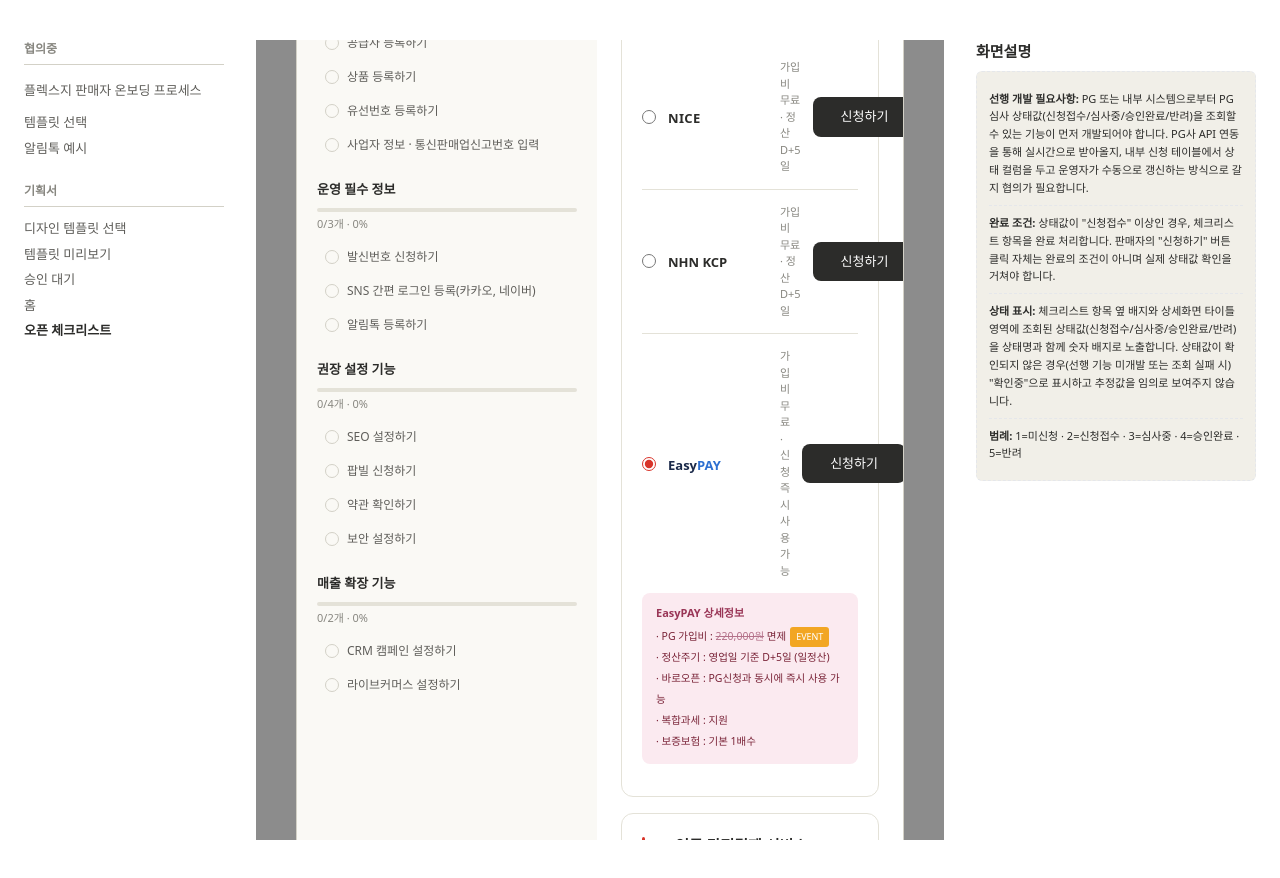
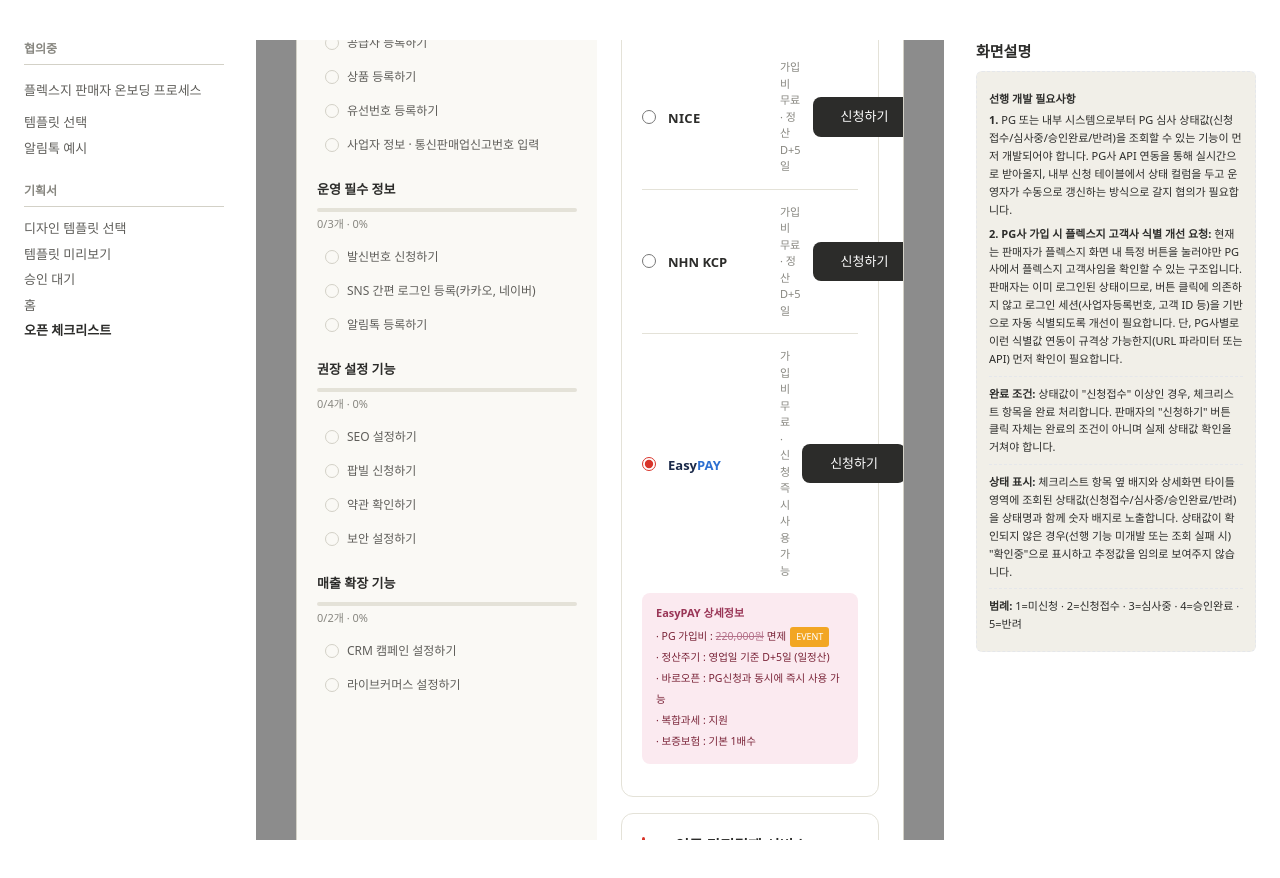
Before and after one commit to WEED-Convergence/WEED-Convergence-FLEXG-onboarding-HYESUN-2026-08, a Next.js app: page /open-checklist-popup in a window 1280 px wide. Built offline with nearby package versions, Linux system fonts and the light colour scheme.

Commit message:
PG 신청하기 화면설명 선행 개발 필요사항에 2번(고객사 식별 개선 요청) 항목 추가
기존 내용은 1번으로 유지하고 번호 매긴 리스트 구조로 확장.

```diff
--- a/src/app/ProcessOverview.tsx
+++ b/src/app/ProcessOverview.tsx
@@ -2,7 +2,9 @@
 
 import { usePathname } from "next/navigation";
 
-type NoteParagraph = string | { title: string; body: string };
+type NoteListItem = { heading?: string; body: string };
+
+type NoteParagraph = string | { title: string; body?: string; list?: NoteListItem[] };
 
 const overviewNotes: Record<
   string,
@@ -26,7 +28,15 @@ const overviewNotes: Record<
       desc: [
         {
           title: "선행 개발 필요사항",
-          body: "PG 또는 내부 시스템으로부터 PG 심사 상태값(신청접수/심사중/승인완료/반려)을 조회할 수 있는 기능이 먼저 개발되어야 합니다. PG사 API 연동을 통해 실시간으로 받아올지, 내부 신청 테이블에서 상태 컬럼을 두고 운영자가 수동으로 갱신하는 방식으로 갈지 협의가 필요합니다.",
+          list: [
+            {
+              body: "PG 또는 내부 시스템으로부터 PG 심사 상태값(신청접수/심사중/승인완료/반려)을 조회할 수 있는 기능이 먼저 개발되어야 합니다. PG사 API 연동을 통해 실시간으로 받아올지, 내부 신청 테이블에서 상태 컬럼을 두고 운영자가 수동으로 갱신하는 방식으로 갈지 협의가 필요합니다.",
+            },
+            {
+              heading: "PG사 가입 시 플렉스지 고객사 식별 개선 요청",
+              body: "현재는 판매자가 플렉스지 화면 내 특정 버튼을 눌러야만 PG사에서 플렉스지 고객사임을 확인할 수 있는 구조입니다. 판매자는 이미 로그인된 상태이므로, 버튼 클릭에 의존하지 않고 로그인 세션(사업자등록번호, 고객 ID 등)을 기반으로 자동 식별되도록 개선이 필요합니다. 단, PG사별로 이런 식별값 연동이 규격상 가능한지(URL 파라미터 또는 API) 먼저 확인이 필요합니다.",
+            },
+          ],
         },
         {
           title: "완료 조건",
@@ -68,16 +78,36 @@ export default function ProcessOverview() {
                   {note.desc.map((paragraph, idx) => {
                     const title = typeof paragraph === "string" ? null : paragraph.title;
                     const body = typeof paragraph === "string" ? paragraph : paragraph.body;
+                    const list = typeof paragraph === "string" ? null : paragraph.list;
                     return (
-                      <p
-                        key={title ?? body}
+                      <div
+                        key={title ?? body ?? idx}
                         className={`py-2 text-[11px] leading-relaxed text-[var(--text-primary)] ${
                           idx > 0 ? "border-t border-dashed border-[var(--accent)]/30" : ""
                         }`}
                       >
-                        {title ? <span className="font-bold">{title}: </span> : null}
-                        {body}
-                      </p>
+                        {list ? (
+                          <>
+                            {title ? <p className="font-bold">{title}</p> : null}
+                            <ol className={title ? "mt-1 space-y-1.5" : "space-y-1.5"}>
+                              {list.map((entry, i) => (
+                                <li key={entry.heading ?? entry.body}>
+                                  <span className="font-semibold">{i + 1}. </span>
+                                  {entry.heading ? (
+                                    <span className="font-semibold">{entry.heading}: </span>
+                                  ) : null}
+                                  {entry.body}
+                                </li>
+                              ))}
+                            </ol>
+                          </>
+                        ) : (
+                          <p>
+                            {title ? <span className="font-bold">{title}: </span> : null}
+                            {body}
+                          </p>
+                        )}
+                      </div>
                     );
                   })}
                 </div>
```
